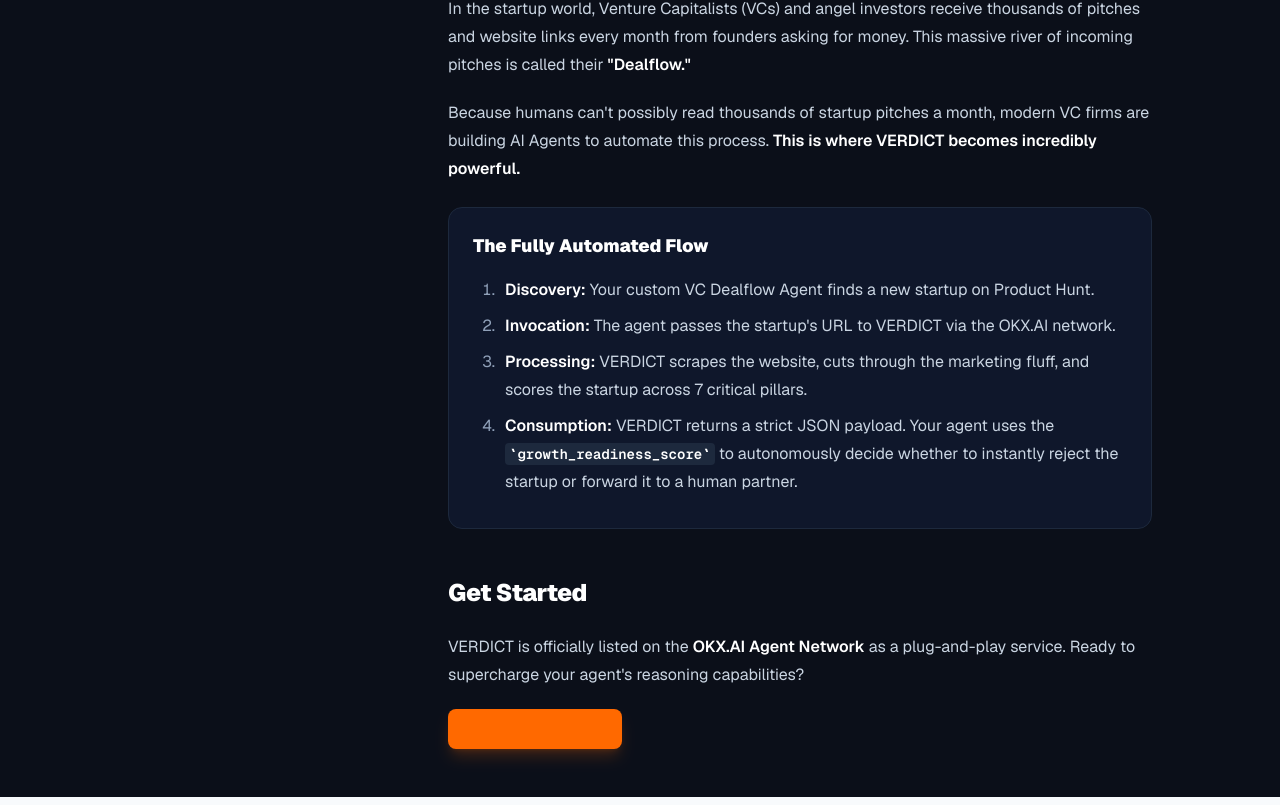
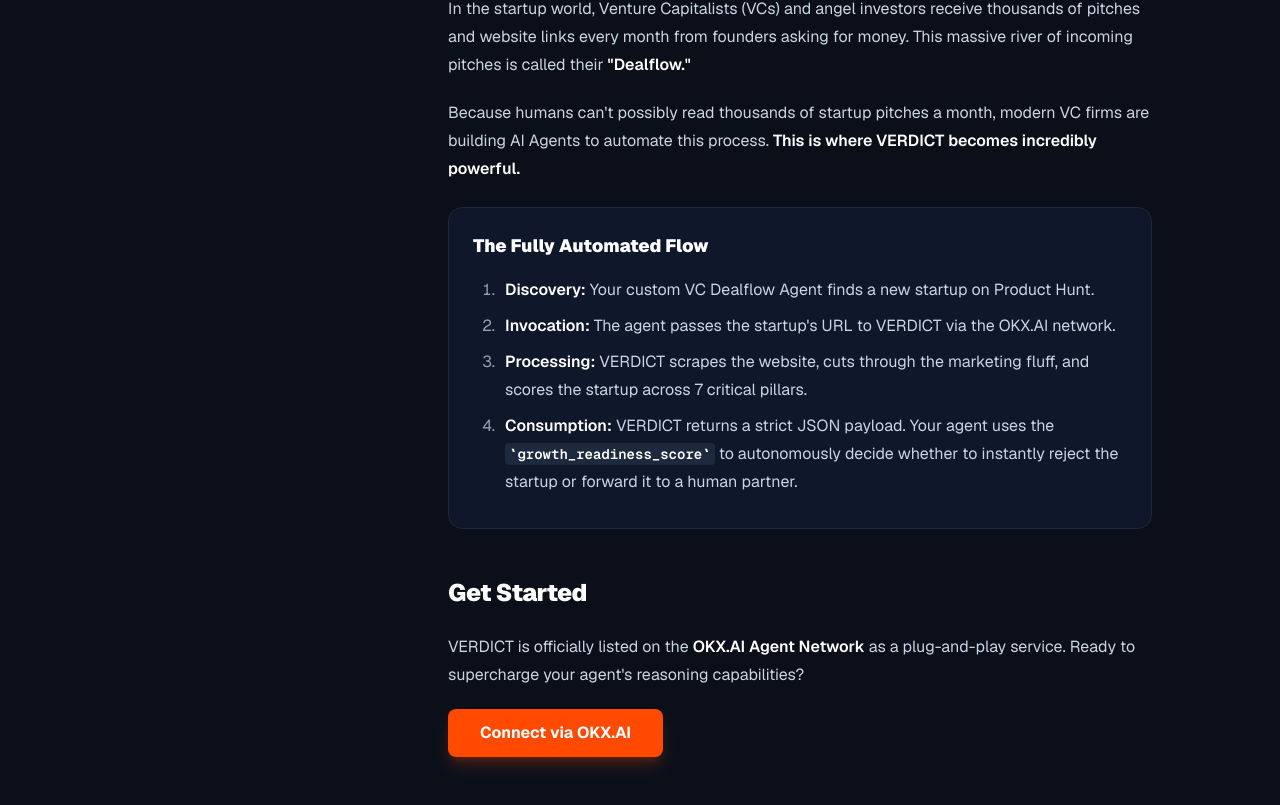
Before and after one commit to eugenennamdi/verdict, a Next.js app: page /docs/agents in a window 1280 px wide. Shown: the part 841-1646 px from the top of the page. Built offline with nearby package versions, Linux system fonts and the light colour scheme.

Commit message:
fix: update okx.ai connect button to match homepage analyze button with !text-white override

```diff
--- a/src/app/docs/agents/page.tsx
+++ b/src/app/docs/agents/page.tsx
@@ -104,7 +104,7 @@ export default function AgentsPage() {
             href="https://www.okx.ai/agents"
             target="_blank"
             rel="noopener noreferrer"
-            className="inline-flex items-center justify-center whitespace-nowrap rounded-md text-sm font-medium ring-offset-background transition-colors focus-visible:outline-none focus-visible:ring-2 focus-visible:ring-ring focus-visible:ring-offset-2 disabled:pointer-events-none disabled:opacity-50 bg-orange-500 text-white hover:bg-orange-600 h-10 px-6 py-2 no-underline shadow-lg shadow-orange-500/20"
+            className="inline-flex items-center justify-center whitespace-nowrap rounded-md ring-offset-background transition-all focus-visible:outline-none focus-visible:ring-2 focus-visible:ring-ring focus-visible:ring-offset-2 disabled:pointer-events-none disabled:opacity-50 h-12 px-8 text-base font-bold bg-[#ff4a00] hover:bg-[#e64300] !text-white no-underline shadow-lg shadow-[#ff4a00]/25"
           >
             Connect via OKX.AI
           </a>
```
